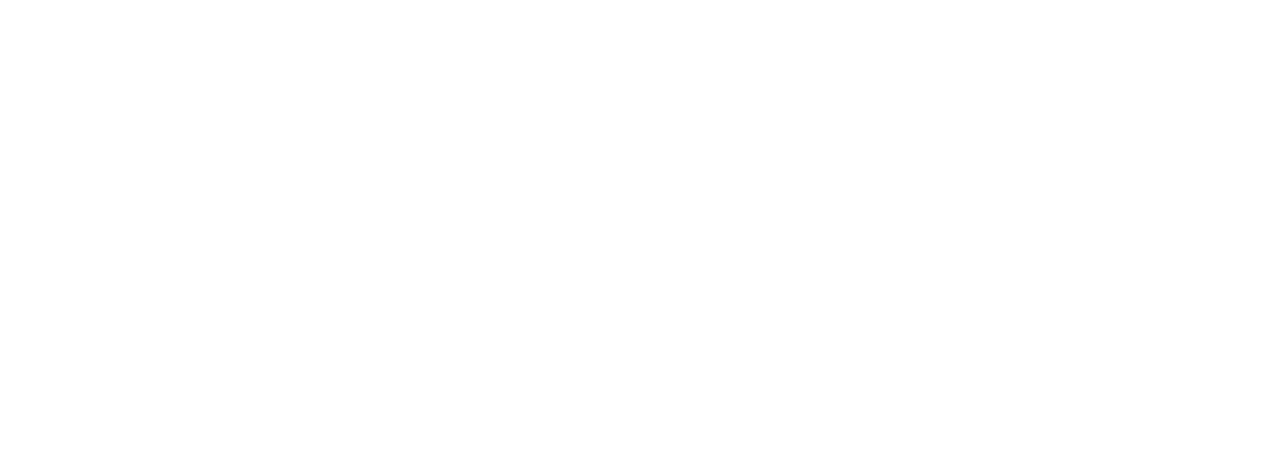
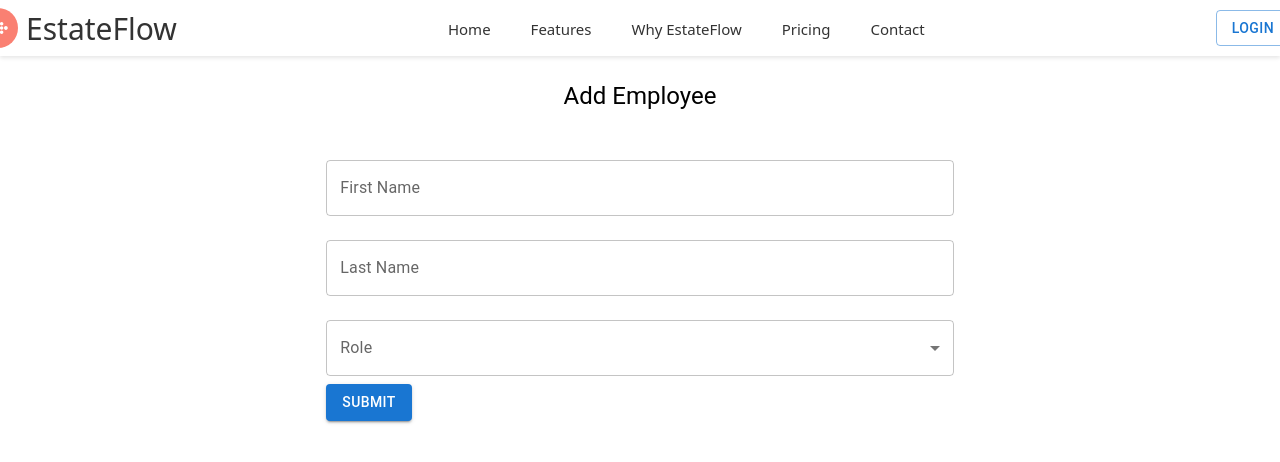
Before and after one commit to Irisvella/SOEN-390-W2024, a React (Vite) app in the folder web-app/: page /Addemployee in a window 1280 px wide. Before the commit this address had no page. Shown: the top 462 px of the page. Built offline with nearby package versions, Linux system fonts and the light colour scheme; the HTML template or start-up script is replaced by a standard one.

Commit message:
Add employee form page front end

```diff
--- a/web-app/src/App.tsx
+++ b/web-app/src/App.tsx
@@ -4,6 +4,7 @@ import { BrowserRouter as Router, Routes, Route } from 'react-router-dom';
 import SignUp from './components/Authentication/SignUp.tsx';
 import Login from './components/Authentication/Login.tsx';
 import MinApp from './components/EditProfile/src/container/MinApp.tsx';
+import Addemployee from './pages/addemployee.jsx';
 
 import './App.css';
 import Home from './pages/Home.jsx';
@@ -19,6 +20,7 @@ function App() {
          <Route path="/" element={<Home />} />
          <Route path="/ProfileDash" element={<MinApp />} />
          <Route path="/Employeesinfo" element={<Employeesinfo/>} />
+         <Route path="/Addemployee" element={<Addemployee />} />
       </Routes>
     </Router>
   );
--- /dev/null
+++ b/web-app/src/pages/addemployee.jsx
@@ -0,0 +1,81 @@
+import React, { useState } from 'react';
+import Navbar from '../components/Navbar';
+import { Box, Typography, TextField, Button, Select, MenuItem, FormControl, InputLabel } from '@mui/material';
+
+const AddEmployee = () => {
+  const [employeeData, setEmployeeData] = useState({
+    firstName: '',
+    lastName: '',
+    role: '',
+  });
+
+  const handleChange = (e) => {
+    const { name, value } = e.target;
+    setEmployeeData((prevData) => ({
+      ...prevData,
+      [name]: value,
+    }));
+  };
+
+  const handleSubmit = () => {
+    // Implement logic to submit the employee data (e.g., send to the backend)
+    console.log('Employee data submitted:', employeeData);
+    // Reset the form
+    setEmployeeData({
+      firstName: '',
+      lastName: '',
+      role: '',
+    });
+  };
+
+  return (
+    <div>
+      <Navbar />
+      <Box mt={10} display="flex" flexDirection="column" alignItems="center">
+        <Typography variant="h5" mb={4}>
+          Add Employee
+        </Typography>
+        <form>
+          <TextField
+            fullWidth
+            label="First Name"
+            variant="outlined"
+            name="firstName"
+            value={employeeData.firstName}
+            onChange={handleChange}
+            margin="normal"
+          />
+          <TextField
+            fullWidth
+            label="Last Name"
+            variant="outlined"
+            name="lastName"
+            value={employeeData.lastName}
+            onChange={handleChange}
+            margin="normal"
+          />
+          <FormControl fullWidth variant="outlined" margin="normal">
+            <InputLabel id="role-label">Role</InputLabel>
+            <Select
+              labelId="role-label"
+              label="Role"
+              name="role"
+              value={employeeData.role}
+              onChange={handleChange}
+            >
+              <MenuItem value="management">Management</MenuItem>
+              <MenuItem value="operations">Operations</MenuItem>
+              <MenuItem value="finance">Finance</MenuItem>
+              <MenuItem value="other">Other</MenuItem>
+            </Select>
+          </FormControl>
+          <Button variant="contained" color="primary" onClick={handleSubmit} mt={2}>
+            Submit
+          </Button>
+        </form>
+      </Box>
+    </div>
+  );
+};
+
+export default AddEmployee;
--- a/web-app/src/pages/employeesinfo.jsx
+++ b/web-app/src/pages/employeesinfo.jsx
@@ -5,6 +5,9 @@ import { DataGrid } from '@mui/x-data-grid';
 import Grid from '@mui/material/Grid';
 import sampleAddressImage from '../assets/images/sampleproperty.png';
 import { Typography, Button, Dialog, DialogActions, DialogContent, DialogContentText, DialogTitle } from '@mui/material';
+import AddEmployee from './addemployee';
+import { Pages } from '@mui/icons-material';
+import { Link } from 'react-router-dom';
 
 /* Sample data columns for the DataGrid */
 const columns = [
@@ -96,9 +99,11 @@ const Employeesinfo = () => {
               </Button>
               {!editMode && (
                 // Render "Add Employee" button only when not in edit mode
+                <Link to="/addemployee" style={{ textDecoration: 'none' }}>
                 <Button variant="outlined" color="primary" style={{ marginLeft: '8px' }} onClick={() => console.log('Add Employee clicked')}>
                   Add Employee
                 </Button>
+                </Link>
               )}
               {editMode && (
                 <>
```
